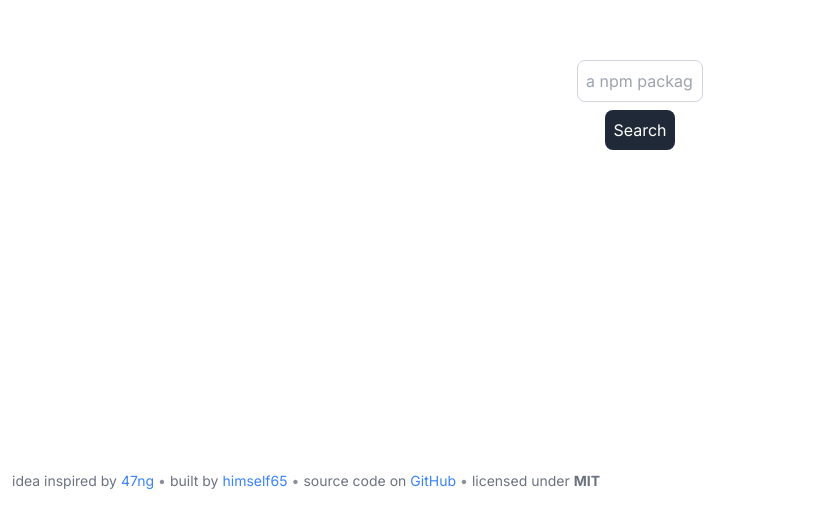
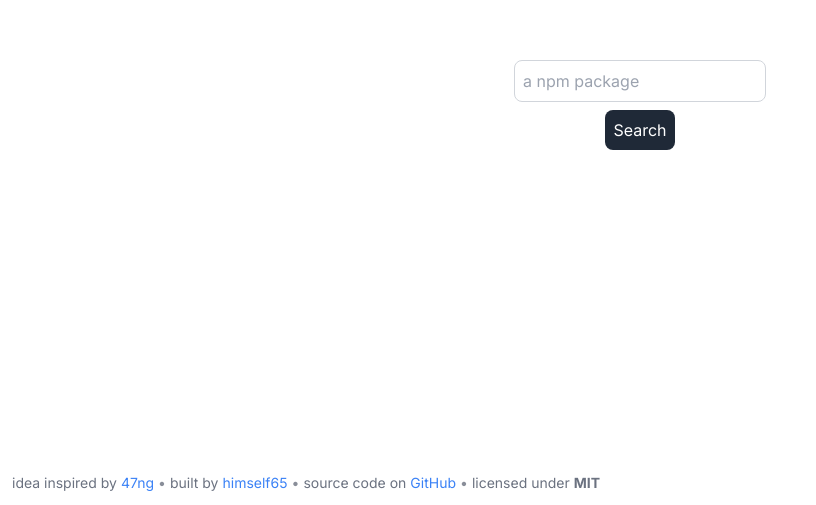
Before and after one commit to himself65/npm-download-stat, a Next.js app: page / in a window 1280 px wide. Shown: the part 295-800 px from the top of the page, without its empty margins (0-816 px from the left). Built offline with nearby package versions, Linux system fonts and the light colour scheme.

Commit message:
fix: css

```diff
--- a/src/app/page.tsx
+++ b/src/app/page.tsx
@@ -3,9 +3,9 @@ import { Footer } from "@/components/footer";
 
 export default async function Page() {
   return (
-    <>
+    <div className="flex flex-col items-center justify-center min-h-screen py-2 dark:bg-gray-900">
       <SearchBar />
       <Footer />
-    </>
+    </div>
   );
 }
--- a/src/components/footer.tsx
+++ b/src/components/footer.tsx
@@ -4,7 +4,7 @@ export const Footer = memo(function Footer() {
   return (
     <footer
       role="presentation"
-      className="absolute bottom-3 left-3 flex h-6 items-center gap-1 text-sm text-gray-500"
+      className="absolute bottom-3 left-3 flex items-center gap-1 text-sm text-gray-500 overflow-auto flex-wrap"
     >
       <span>idea inspired by </span>
       <a
--- a/src/section/search-bar.tsx
+++ b/src/section/search-bar.tsx
@@ -6,16 +6,23 @@ export function SearchBar() {
   const router = useRouter();
   const [pkg, setPkg] = useState("");
   return (
-    <div className="flex flex-col items-center justify-center min-h-screen py-2 dark:bg-gray-900">
+    <>
       <div className="flex flex-col justify-center items-center w-full">
         <div className="flex flex-row justify-center items-center">
+          <form
+            onSubmit={(e) => {
+              e.preventDefault();
+              router.push(`/${encodeURIComponent(pkg)}`);
+            }}
+          >
             <input
-            className="w-1/2 border border-gray-300 p-2 rounded-lg"
+              className="w-full border border-gray-300 p-2 rounded-lg"
               defaultValue="react"
               placeholder="a npm package"
               value={pkg}
               onChange={(e) => setPkg(e.target.value)}
             />
+          </form>
         </div>
       </div>
       <button
@@ -26,6 +33,6 @@ export function SearchBar() {
       >
         Search
       </button>
-    </div>
+    </>
   );
 }
```
Lines whose indentation alone changed are shown as unchanged.
